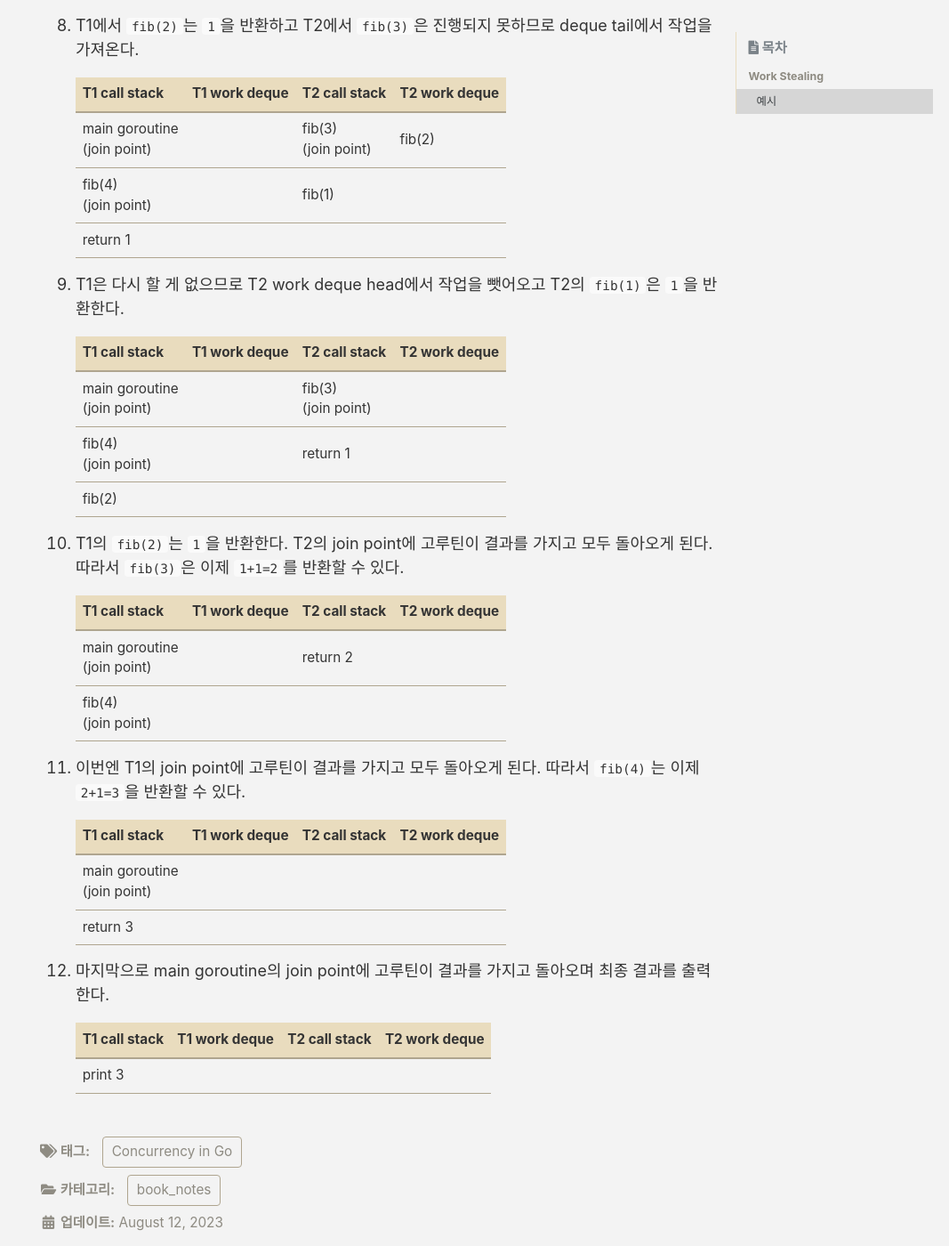
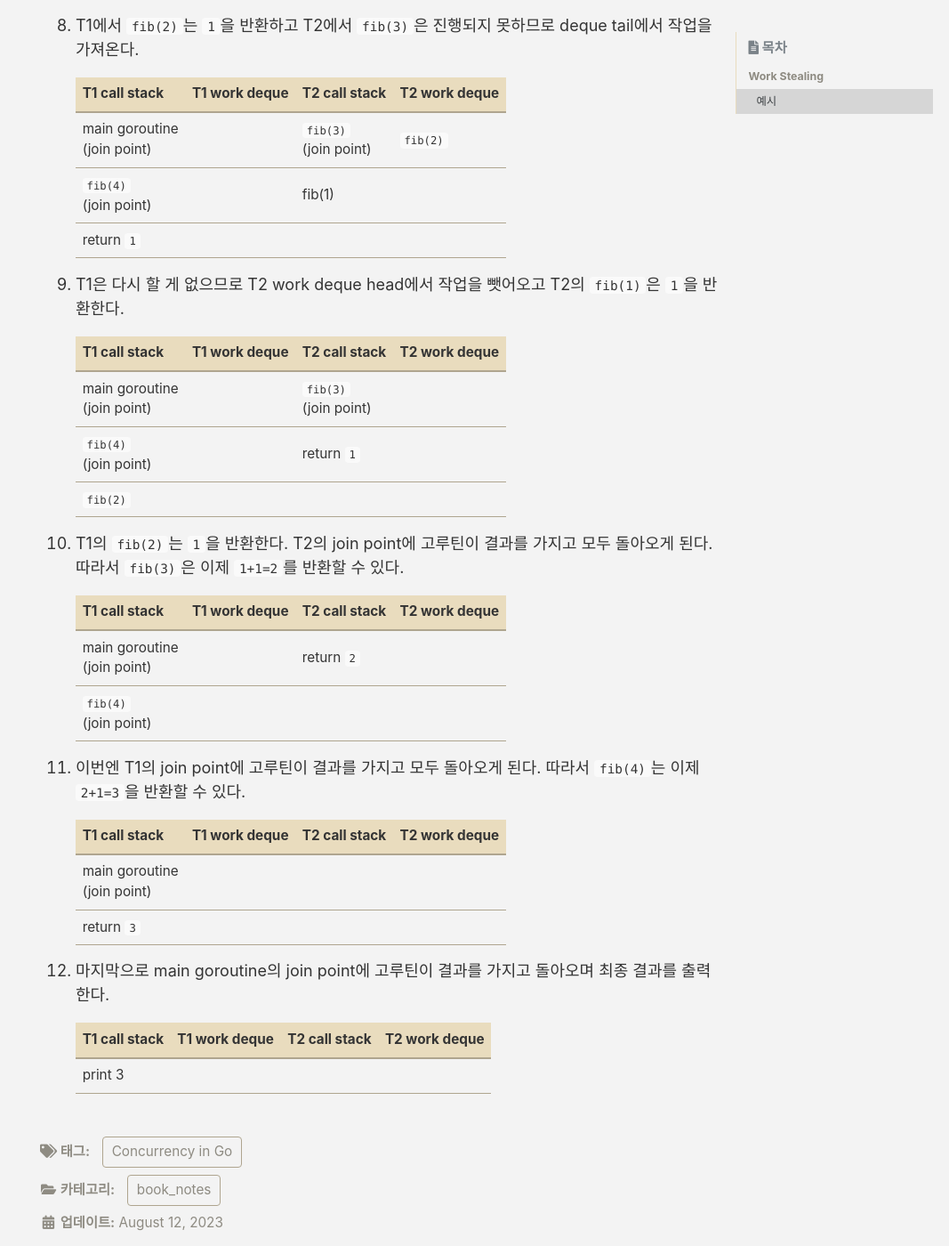
Before and after one commit to alexuhn/alexuhn.github.io-old, a Jekyll site: the page built from _posts/book_notes/Concurrency_in_Go/2023-08-12-CHAPTER-6-Goroutines-and-the-Go-Runtime.md, in a window 1280 px wide and 1400 px high, scrolled down 2774 px. Shown: the whole window at 89% size, without its empty margins (213-1280 px from the left). Built offline with Jekyll 4.4.1, drawn with Linux system fonts in a browser that asks for light colours; cached includes are drawn as plain includes; some web fonts are replaced; comment, search, counter and statistics services are not loaded.

```diff
--- a/_posts/book_notes/Concurrency_in_Go/2023-08-12-CHAPTER-6-Goroutines-and-the-Go-Runtime.md
+++ b/_posts/book_notes/Concurrency_in_Go/2023-08-12-CHAPTER-6-Goroutines-and-the-Go-Runtime.md
@@ -54,74 +54,74 @@ fmt.Printf("fib(4) = %d", <-fib(4))
 
     | T1 call stack | T1 work deque | T2 call stack | T2 work deque |
     | --- | --- | --- | --- |
-    | main goroutine | fib(4) |  |  |
+    | main goroutine | `fib(4)` |  |  |
 3. T1과 T2 둘 중 하나가 고루틴을 뺏어간다. 여기선 T1이 먼저 뺏었다고 하자.
 
 
     | T1 call stack | T1 work deque | T2 call stack | T2 work deque |
     | --- | --- | --- | --- |
     | main goroutine<br>(join point) |  |  |  |
-    | fib(4) |  |  |  |
-4. `fib(4)`가 `fib(3)`과 `fib(2)`를 순서대로 호출해 고루틴이 deque tail에 할당된다.
+    | `fib(4)` |  |  |  |
+4. `fib(4)`가 ``fib(3)``과 ``fib(2)``를 순서대로 호출해 고루틴이 deque tail에 할당된다.
 
 
     | T1 call stack | T1 work deque | T2 call stack | T2 work deque |
     | --- | --- | --- | --- |
-    | main goroutine<br>(join point) | fib(3) |  |  |
-    | fib(4) | fib(2) |  |  |
+    | main goroutine<br>(join point) | ``fib(3)`` |  |  |
+    | `fib(4)` | ``fib(2)`` |  |  |
 5. T2는 작업이 없으므로 T1 work deque head에서 작업을 뺏어온다.
 
 
     | T1 call stack | T1 work deque | T2 call stack | T2 work deque |
     | --- | --- | --- | --- |
-    | main goroutine<br>(join point) | fib(2) | fib(3) |  |
-    | fib(4) |  |  |  |
+    | main goroutine<br>(join point) | `fib(2)` | `fib(3)` |  |
+    | `fib(4)` |  |  |  |
 6. T1의 `fib(4)`는 더 이상 할 수 있는 게 없으므로 T1 work deque tail에서 작업을 가져온다.
 
 
     | T1 call stack | T1 work deque | T2 call stack | T2 work deque |
     | --- | --- | --- | --- |
-    | main goroutine<br>(join point) |  | fib(3) |  |
-    | fib(4)<br>(join point) |  |  |  |
-    | fib(2) |  |  |  |
-7. T2의 `fib(3)`가 `fib(2)`과 `fib(1)`를 순서대로 호출해 고루틴이 deque tail에 할당된다.
+    | main goroutine<br>(join point) |  | `fib(3)` |  |
+    | `fib(4)`<br>(join point) |  |  |  |
+    | `fib(2)` |  |  |  |
+7. T2의 ``fib(3)``가 ``fib(2)``과 `fib(1)`를 순서대로 호출해 고루틴이 deque tail에 할당된다.
 
 
     | T1 call stack | T1 work deque | T2 call stack | T2 work deque |
     | --- | --- | --- | --- |
-    | main goroutine<br>(join point) |  | fib(3) | fib(2) |
-    | fib(4)<br> (join point) |  |  | fib(1) |
-    | fib(2) |  |  |  |
-8. T1에서 `fib(2)`는 `1`을 반환하고 T2에서 `fib(3)`은 진행되지 못하므로 deque tail에서 작업을 가져온다.
+    | main goroutine<br>(join point) |  | `fib(3)` | `fib(2)` |
+    | `fib(4)`<br> (join point) |  |  | fib(1) |
+    | `fib(2)` |  |  |  |
+8. T1에서 ``fib(2)``는 `1`을 반환하고 T2에서 ``fib(3)``은 진행되지 못하므로 deque tail에서 작업을 가져온다.
 
 
     | T1 call stack | T1 work deque | T2 call stack | T2 work deque |
     | --- | --- | --- | --- |
-    | main goroutine<br>(join point) |  | fib(3)<br>(join point) | fib(2) |
-    | fib(4)<br>(join point) |  | fib(1) |  |
-    | return 1 |  |  |  |
+    | main goroutine<br>(join point) |  | `fib(3)`<br>(join point) | `fib(2)` |
+    | `fib(4)`<br>(join point) |  | fib(1) |  |
+    | return `1` |  |  |  |
 9. T1은 다시 할 게 없으므로 T2 work deque head에서 작업을 뺏어오고 T2의 `fib(1)`은 `1`을 반환한다.
 
 
     | T1 call stack | T1 work deque | T2 call stack | T2 work deque |
     | --- | --- | --- | --- |
-    | main goroutine<br>(join point) |  | fib(3)<br>(join point) |  |
-    | fib(4)<br>(join point) |  | return 1 |  |
-    | fib(2) |  |  |  |
-10. T1의 `fib(2)`는 `1`을 반환한다. T2의 join point에 고루틴이 결과를 가지고 모두 돌아오게 된다. 따라서 `fib(3)`은 이제 `1+1=2`를 반환할 수 있다.
+    | main goroutine<br>(join point) |  | `fib(3)`<br>(join point) |  |
+    | `fib(4)`<br>(join point) |  | return `1` |  |
+    | `fib(2)` |  |  |  |
+10. T1의 ``fib(2)``는 `1`을 반환한다. T2의 join point에 고루틴이 결과를 가지고 모두 돌아오게 된다. 따라서 ``fib(3)``은 이제 `1+1=2`를 반환할 수 있다.
 
 
     | T1 call stack | T1 work deque | T2 call stack | T2 work deque |
     | --- | --- | --- | --- |
-    | main goroutine<br>(join point) |  | return 2 |  |
-    | fib(4)<br>(join point) |  |  |  |
+    | main goroutine<br>(join point) |  | return `2` |  |
+    | `fib(4)`<br>(join point) |  |  |  |
 11. 이번엔 T1의 join point에 고루틴이 결과를 가지고 모두 돌아오게 된다. 따라서 `fib(4)`는 이제 `2+1=3`을 반환할 수 있다.
 
 
     | T1 call stack | T1 work deque | T2 call stack | T2 work deque |
     | --- | --- | --- | --- |
     | main goroutine<br>(join point) |  |  |  |
-    | return 3 |  |  |  |
+    | return `3` |  |  |  |
 12. 마지막으로 main goroutine의 join point에 고루틴이 결과를 가지고 돌아오며 최종 결과를 출력한다.
 
 
```
